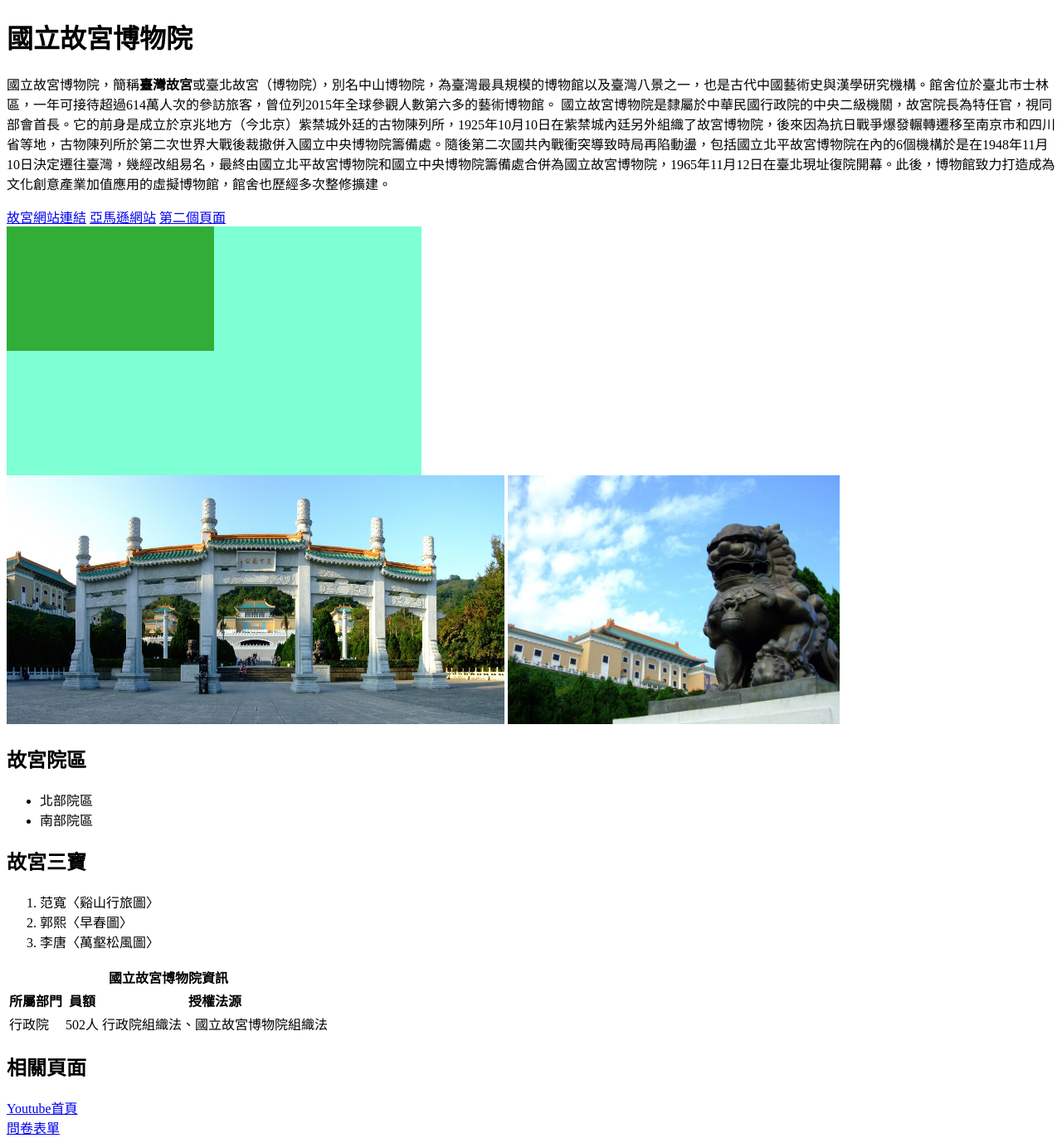
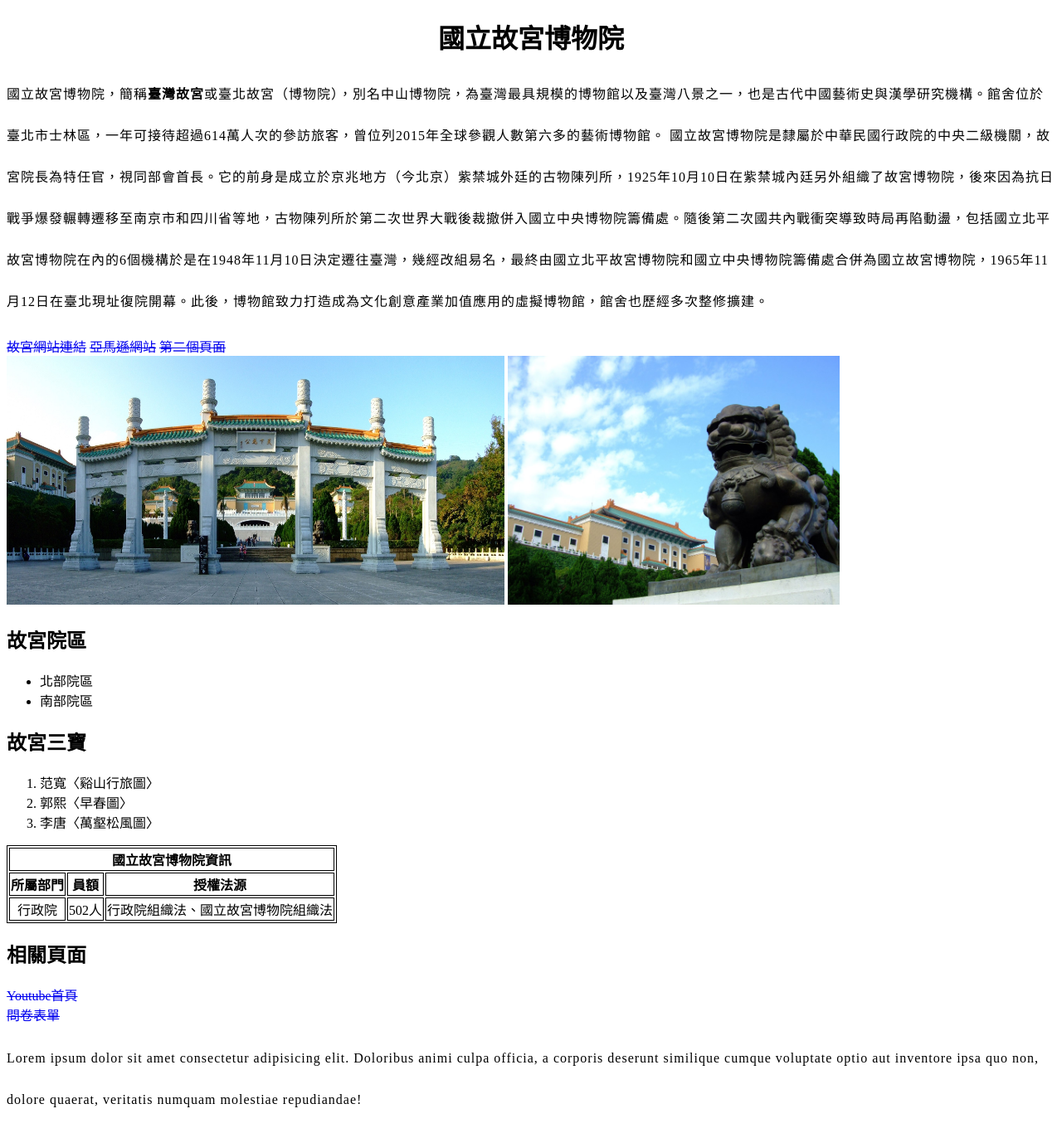
Before and after one commit to j8504151750/FullStackWebDevelopment, a plain HTML site: page pages/index.html in a window 1280 px wide. Shown: the top 1372 px of the page at 83% size. Drawn offline with Linux system fonts and the light colour scheme.

Commit message:
CH3-9 font設定 1

```diff
--- a/css/style.css
+++ b/css/style.css
@@ -1,11 +1,19 @@
-.box{
-  width: 500px;
-  height: 300px;
-  background-color:aquamarine;
+h1{
+  text-align:center ;
+}
+th,td{
+  text-align: center;
+}
+table,th,tr,td {
+  border: 1px solid black;
 }
 
-.inner-box{
-  width: 50%;
-  height: 50%;
-  background-color:rgb(50, 174, 56);
+a {
+  text-decoration:line-through ;
 }
+
+p {
+  letter-spacing: 1px;
+  line-height: 50px;
+
+}
```
